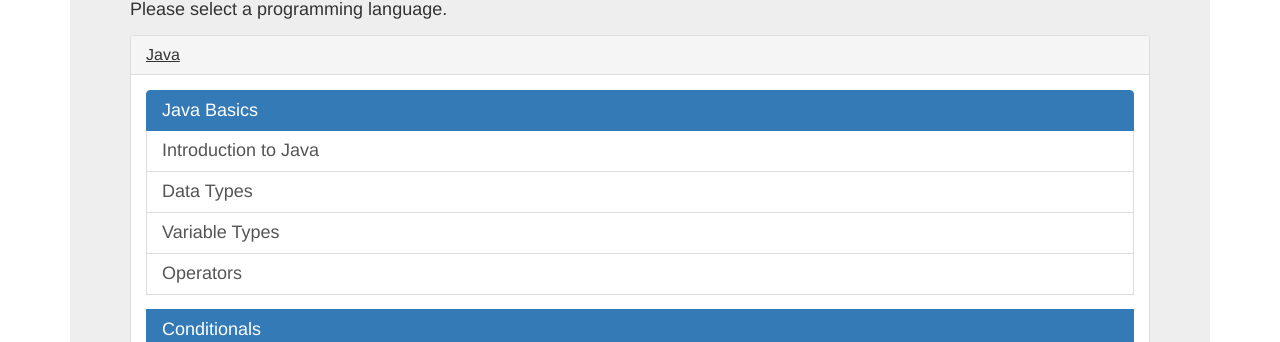
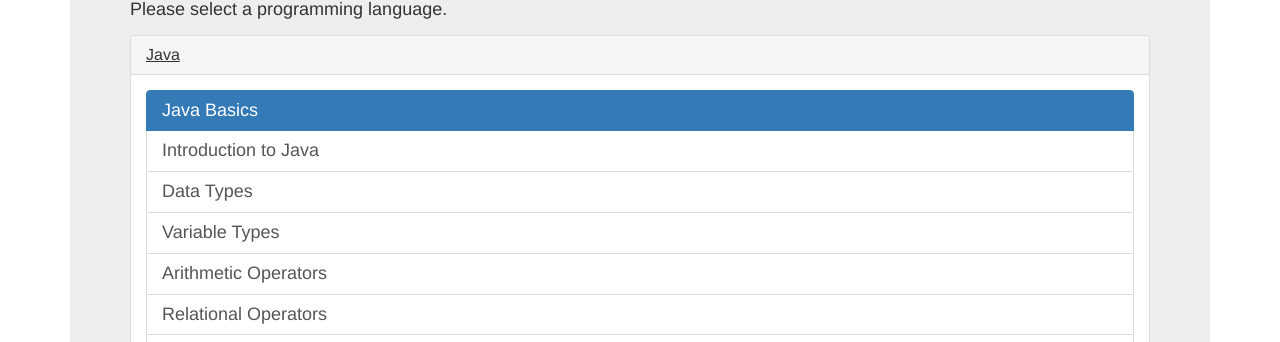
Before and after one commit to CSHelper/project, a plain HTML site: page userHome.html in a window 1280 px wide. Both pictures are taken after a click on the button "Java". Shown: the part 458-800 px from the top of the page. Drawn offline with nearby package versions, Linux system fonts and the light colour scheme.

Commit message:
split Operators list group item into 4 types

```diff
--- a/userHome.html
+++ b/userHome.html
@@ -75,8 +75,10 @@
 							<a href="#" class="list-group-item">Introduction to Java</a>
 							<a href="#" class="list-group-item">Data Types</a>
 							<a href="#" class="list-group-item">Variable Types</a>
-							<a href="#" class="list-group-item">Operators</a>
-
+							<a href="#" class="list-group-item">Arithmetic Operators</a>
+							<a href="#" class="list-group-item">Relational Operators</a>
+							<a href="#" class="list-group-item">Logical Operators</a>
+							<a href="#" class="list-group-item">Assignment Operators</a>
 							<p></p>
 
 							<a href="#" class="list-group-item active">
```
